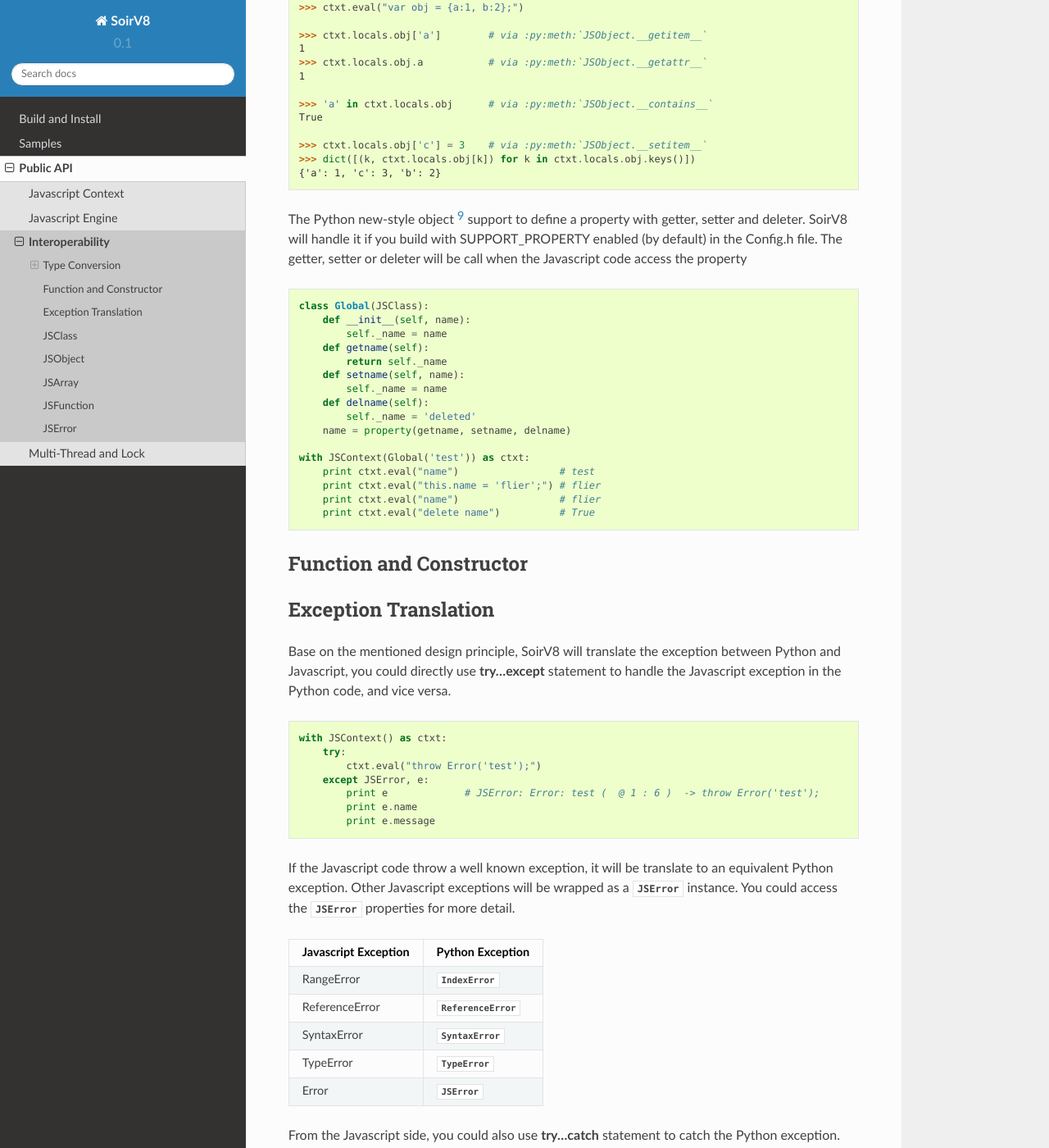
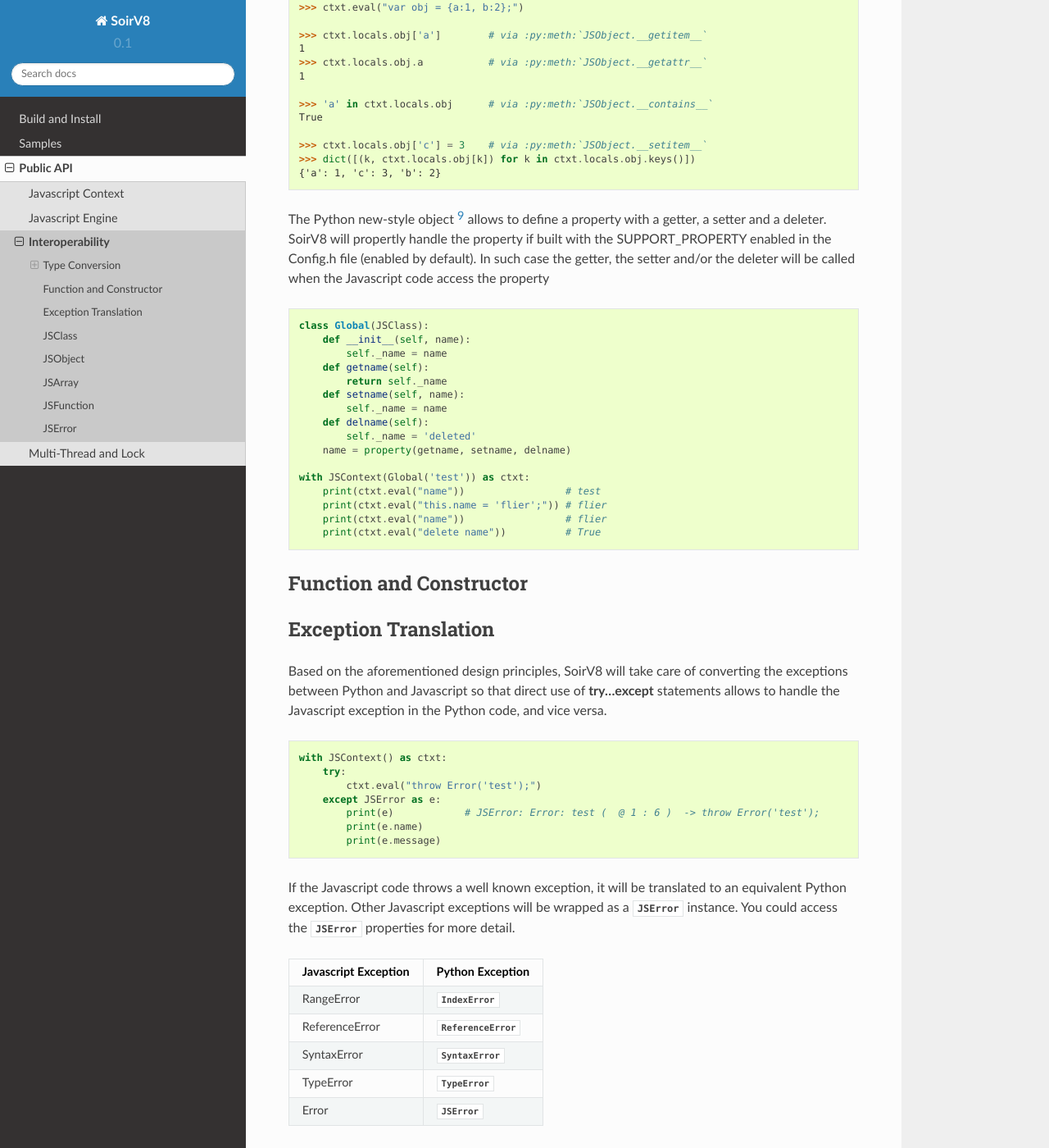
Before and after one commit to cloudflare/stpyv8, a Sphinx documentation site: the page built from docs/source/api/wrapper.rst, in a window 1280 px wide and 1400 px high, scrolled down 5447 px. Shown: the whole window at 82% size. Built offline with Sphinx 7.4.7 and the Read the Docs theme 2.0.0, drawn with Linux system fonts in a browser that asks for light colours; some of the changed text lies outside the part shown.

Commit message:
Documentation improvements

```diff
--- a/docs/source/api/wrapper.rst
+++ b/docs/source/api/wrapper.rst
@@ -145,13 +145,13 @@
 
     An iterable which supports efficient element access using integer indices via the :py:meth:`object.__getitem__` special method and defines a :py:func:`len` method that returns the length of the sequence. Some built-in sequence types are :py:func:`list`, :py:func:`str`, :py:func:`tuple`, and :py:func:`unicode`.
 
-Since Python haven't build-in Array, it defined a sequence concept, you could access a object as a sequence if it implement the sequence interface.
+Since Python haven't built-in Array type but defines a sequence concept, you could access a object as a sequence if it implement the sequence interface.
 
-SoirV8 provide the :py:class:`JSArray` class which wrap the Javascript Array object, and act as a Python sequence. You could access and modify it just like a normal Python list.
+SoirV8 provides the :py:class:`JSArray` class which wraps the Javascript Array object acting as a Python sequence. You could access and modify it just like a normal Python list.
 
 .. note::
 
-    The Javascript Array object support the Sparse Array [#f7]_, because it was implemented as a Associative Array [#f8]_, just like the :py:class:`dict` class in the Python. So, if we add a new item in :py:class:`JSArray` with a index value larger than the length, the padding item will always be None.
+    The Javascript Array object supports the Sparse Array [#f7]_ because it was implemented as an Associative Array [#f8]_, just like the :py:class:`dict` class in the Python. So adding a new item in the :py:class:`JSArray` with an index value larger than the length guarantees the padding item will always be None.
 
 .. doctest::
 
@@ -234,9 +234,9 @@
 
     A container object (such as dict) which supports arbitrary key lookups using the special method :py:meth:`object.__getitem__`.
 
-Like the sequence types, Python also defined the mapping types, such as :py:class:`dict` etc.
+Like the sequence types, Python also defines mapping types, such as :py:class:`dict` etc.
 
-You could access the Python mapping with a named index or as a property, SoirV8 will access the value base on its type.
+You could access the Python mapping with a named index or as a property and SoirV8 will access the value based on its type.
 
 .. doctest::
 
@@ -279,7 +279,7 @@
     >>> dict([(k, ctxt.locals.obj[k]) for k in ctxt.locals.obj.keys()])
     {'a': 1, 'c': 3, 'b': 2}
 
-The Python new-style object [#f9]_ support to define a property with getter, setter and deleter. SoirV8 will handle it if you build with SUPPORT_PROPERTY enabled (by default) in the Config.h file. The getter, setter or deleter will be call when the Javascript code access the property
+The Python new-style object [#f9]_ allows to define a property with a getter, a setter and a deleter. SoirV8 will propertly handle the property if built with the SUPPORT_PROPERTY enabled in the Config.h file (enabled by default). In such case the getter, the setter and/or the deleter will be called when the Javascript code access the property
 
 .. testcode::
 
@@ -295,10 +295,10 @@
         name = property(getname, setname, delname)
 
     with JSContext(Global('test')) as ctxt:
-        print ctxt.eval("name")                 # test
-        print ctxt.eval("this.name = 'flier';") # flier
-        print ctxt.eval("name")                 # flier
-        print ctxt.eval("delete name")          # True
+        print(ctxt.eval("name"))                 # test
+        print(ctxt.eval("this.name = 'flier';")) # flier
+        print(ctxt.eval("name"))                 # flier
+        print(ctxt.eval("delete name"))          # True
 
 .. testoutput::
    :hide:
@@ -313,24 +313,22 @@
 Function and Constructor
 ------------------------
 
-
-
 .. _exctrans:
 
 Exception Translation
 ---------------------
 
-Base on the mentioned design principle, SoirV8 will translate the exception between Python and Javascript, you could directly use **try...except** statement to handle the Javascript exception in the Python code, and vice versa.
+Based on the aforementioned design principles, SoirV8 will take care of converting the exceptions between Python and Javascript so that direct use of **try...except** statements allows to handle the Javascript exception in the Python code, and vice versa.
 
 .. testcode::
 
     with JSContext() as ctxt:
         try:
             ctxt.eval("throw Error('test');")
-        except JSError, e:
-            print e             # JSError: Error: test (  @ 1 : 6 )  -> throw Error('test');
-            print e.name
-            print e.message
+        except JSError as e:
+            print(e)            # JSError: Error: test (  @ 1 : 6 )  -> throw Error('test');
+            print(e.name)
+            print(e.message)
 
 .. testoutput::
    :hide:
@@ -339,7 +337,9 @@
    Error
    test
 
-If the Javascript code throw a well known exception, it will be translate to an equivalent Python exception. Other Javascript exceptions will be wrapped as a :py:class:`JSError` instance. You could access the :py:class:`JSError` properties for more detail.
+If the Javascript code throws a well known exception, it will be translated to an equivalent Python exception. Other
+Javascript exceptions will be wrapped as a :py:class:`JSError` instance. You could access the :py:class:`JSError`
+properties for more detail.
 
 ====================    ========================
 Javascript Exception    Python Exception
@@ -351,7 +351,7 @@
 Error                   :py:class:`JSError`
 ====================    ========================
 
-From the Javascript side, you could also use **try...catch** statement to catch the Python exception.
+From the Javascript side, you could also use **try...catch** statements to catch Python exceptions.
 
 .. testcode::
 
@@ -362,7 +362,7 @@
     with JSContext(Global()) as ctxt:
         ctxt.eval("try { this.raiseIndexError(); } catch (e) { msg = e; }")
 
-        print ctxt.locals.msg   # RangeError: list index out of range
+        print(ctxt.locals.msg)   # RangeError: list index out of range
 
 .. testoutput::
    :hide:
```
Also changed, not shown: other parts of docs/source/api/wrapper.rst (+4 -4 lines).
